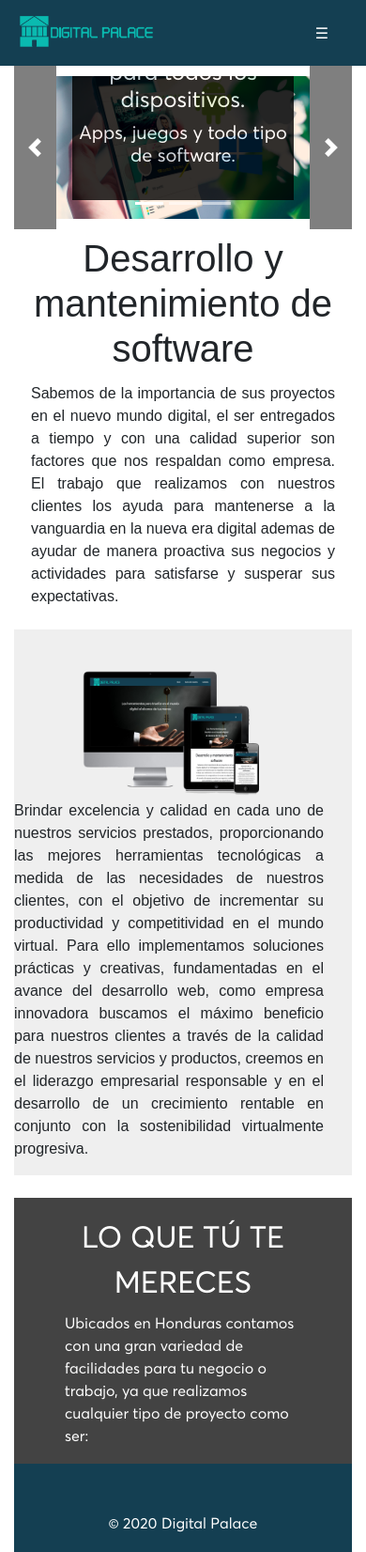
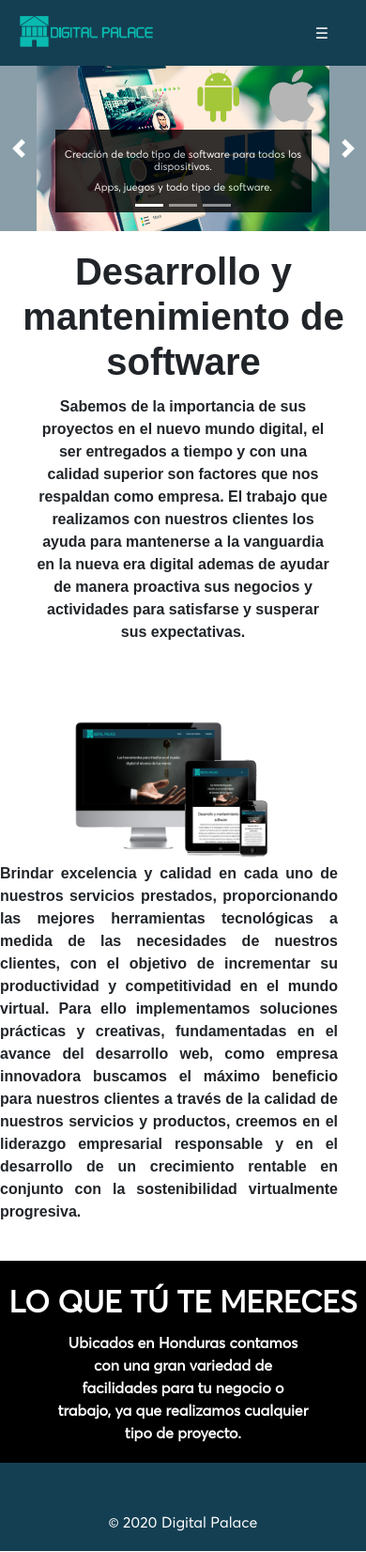
Before and after one commit to Ziliesar/digitalpalace, a PHP site: page / in a window 390 px wide. Shown: the whole page at 94% size. Run offline with PHP 8.4, Linux system fonts and the light colour scheme; some libraries are stand-ins or nearby versions.

Commit message:
cambios index

```diff
--- a/estilos/estilosp2.css
+++ b/estilos/estilosp2.css
@@ -9,6 +9,23 @@ body::-webkit-scrollbar{
 
 }
 
+
+.row2{
+    margin-right: 0px;
+ }
+.row{
+    margin-right: 0px;
+ }
+
+ .container-fluid{
+    padding-right: 0px;
+ }
+ .container-fluid2{
+    padding-right: 0px;
+ }
+
+
+
 ::-webkit-scrollbar-track        {
     background: #e2f6ff;
  }
@@ -19,12 +36,10 @@ body::-webkit-scrollbar-thumb {
 
 
 
-.container_fluid{
-    background:#efefef;
-}
+
 
 .container_fluid2{
-    background-color:#434343;
+    background-color:#000;
 }
 
 .row{
@@ -53,6 +68,188 @@ body::-webkit-scrollbar-thumb {
 }
 
 
+/*LETRAS CARRUSEL*/
+@media only screen and (max-width: 850px){
+#letraimg1{
+    height: 50%;
+}
+#letraimg1a{
+    font-size: 80%;
+}
+#letraimg1b{
+    font-size: 80%;
+}
+
+#letraimg2{
+    height: 50%;
+}
+#letraimg2a{
+    font-size: 80%;
+}
+#letraimg2b{
+    font-size: 80%;
+}
+
+#letraimg3{
+    height: 50%;
+}
+#letraimg3a{
+    font-size: 80%;
+}
+#letraimg3b{
+    font-size: 80%;
+}
+}
+
+@media only screen and (max-width: 525px){
+    #letraimg2{
+        height: 50%;
+    }
+    #letraimg2a{
+        font-size: 70%;
+    }
+    #letraimg2b{
+        font-size: 70%;
+    }
+
+    #letraimg3{
+        height: 50%;
+    }
+    #letraimg3a{
+        font-size: 60%;
+    }
+    #letraimg3b{
+        font-size: 60%;
+    }
+}
+
+@media only screen and (max-width: 430px){
+    #letraimg1{
+        height: 50%;
+    }
+    #letraimg1a{
+        font-size: 70%;
+    }
+    #letraimg1b{
+        font-size: 70%;
+    }
+
+    #letraimg2{
+        height: 50%;
+    }
+    #letraimg2a{
+        font-size: 60%;
+    }
+    #letraimg2b{
+        font-size: 60%;
+    }
+
+    #letraimg3{
+        height: 50%;
+    }
+    #letraimg3a{
+        font-size: 50%;
+    }
+    #letraimg3b{
+        font-size: 50%;
+    }
+    }
+
+    @media only screen and (max-width: 430px){
+        #letraimg1{
+            height: 50%;
+        }
+        #letraimg1a{
+            font-size: 70%;
+        }
+        #letraimg1b{
+            font-size: 70%;
+        }
+
+        #letraimg2{
+            height: 50%;
+        }
+        #letraimg2a{
+            font-size: 60%;
+        }
+        #letraimg2b{
+            font-size: 60%;
+        }
+
+        #letraimg3{
+            height: 50%;
+        }
+        #letraimg3a{
+            font-size: 50%;
+        }
+        #letraimg3b{
+            font-size: 50%;
+        }
+        }
+        @media only screen and (max-width: 380px){
+            #letraimg1{
+                height: 50%;
+            }
+            #letraimg1a{
+                font-size: 70%;
+            }
+            #letraimg1b{
+                font-size: 70%;
+            }
+
+            #letraimg2{
+                height: 50%;
+            }
+            #letraimg2a{
+                font-size: 50%;
+            }
+            #letraimg2b{
+                font-size: 50%;
+            }
+
+            #letraimg3{
+                height: 40%;
+            }
+            #letraimg3a{
+                font-size: 30%;
+            }
+            #letraimg3b{
+                font-size: 30%;
+            }
+            }
+
+            @media only screen and (max-width: 366px){
+                #letraimg1{
+                    height: 50%;
+                }
+                #letraimg1a{
+                    font-size: 50%;
+                }
+                #letraimg1b{
+                    font-size: 50%;
+                }
+
+                #letraimg2{
+                    height: 60%;
+                }
+                #letraimg2a{
+                    font-size: 50%;
+                }
+                #letraimg2b{
+                    font-size: 50%;
+                }
+
+                #letraimg3{
+                    height: 60%;
+                }
+                #letraimg3a{
+                    font-size: 40%;
+                }
+                #letraimg3b{
+                    font-size: 40%;
+                }
+                }
+/*FIN LETRAS DE CARRUSEL 1*/
 @media only screen and (max-width: 768px){
 #titl3{
     display: block;
@@ -95,15 +292,20 @@ body::-webkit-scrollbar-thumb {
 
 #parrafo2{
     text-align: center;
+    font-weight: bold;
 }
 
 #parrafo2a{
-    text-align: justify;
+    text-align: center;
    padding-top: 1%;
+
+   font-weight: bold;
 }
 
 #parrafo2b{
     padding: 5%;
+    display: inline-block
+
 }
 
 .key{
@@ -207,7 +409,7 @@ body::-webkit-scrollbar-thumb {
 
 #myCarousel2{
     text-align: center;
-    padding: 3%;
+
     background-color: #fff;
 }
 
@@ -215,8 +417,6 @@ body::-webkit-scrollbar-thumb {
 
 #myCarousel{
     text-align: center;
-    padding: 3%;
-
 }
 
 body {
@@ -432,13 +632,9 @@ nav .logo img {
 
     font-family: sans-serif;
   }
-
-  .nosotrosM{
-    font-family: ;
-  }
+/*---------------------------------*/
 
 
-/*---------------------------------*/
 
 /*----zoom al imagen-----------------------------*/
 img.zoom {
--- a/index.php
+++ b/index.php
@@ -3,10 +3,10 @@
 
 <?php include("head.php"); ?>
 
-<body style="bacgraund: red;">
+<body >
     <?php include("header.php"); ?>
-    <div id="contobj1" class="container-fluid">
-    <div id="myCarousel" class="carousel slide" data-ride="carousel" >
+    <div id="contobj1" class="container-fluid" style="padding-right: 0px;padding-left: 0px;">
+    <div id="myCarousel" class="carousel slide" data-ride="carousel" style=" padding-left: 0 !important;padding-right: 0 !important;width: 100% !important;">
         <!-- Indicador -->
         <ul class="carousel-indicators">
             <li data-target="#myCarousel" data-slide-to="0" class="active"></li>
@@ -18,41 +18,41 @@
         <div class="carousel-inner">
             <div class="carousel-item active" style="text-align: center;">
                 <img src="img/1c.JPG" alt="1" style="width:80%; text-align: center;">
-                <div class="carousel-caption d-block d-md-block" style="color: white; background-color: black; opacity:80%;">
-                    <h4>Creación de todo tipo de software para todos los dispositivos.</h5>
-                    <h5>Apps, juegos y todo tipo de software.</p>
+                <div class="carousel-caption d-block d-md-block" id="letraimg1" style="color: white; background-color: black; opacity:80%;">
+                    <h4 id="letraimg1a">Creación de todo tipo de software para todos los dispositivos.</h5>
+                    <h5 id="letraimg1b">Apps, juegos y todo tipo de software.</p>
                 </div>
             </div>
             <div class="carousel-item" >
                 <img src="img/2c.jpg" alt="2" style="width:80%">
-                <div class="carousel-caption d-block d-md-block" style="color: white; background-color: black; opacity:80%;">
-                    <h4>Creación y mantenimiento de sitios web</h5>
-                    <h5>Elaboramos y le damos mantenimiento a tu sitio web, cumpliendo con todas tus necesidades y expectativas</p>
+                <div class="carousel-caption d-block d-md-block" id="letraimg2" style="color: white; background-color: black; opacity:80%;">
+                    <h4 id="letraimg2a">Creación y mantenimiento de sitios web</h5>
+                    <h5 id="letraimg2b">Elaboramos y le damos mantenimiento a tu sitio web, cumpliendo con todas tus necesidades y expectativas</p>
                     </div>
             </div>
             <div class="carousel-item">
                 <img src="img/3c.JPG" alt="3" style="width:80%">
-                <div class="carousel-caption d-block d-md-block" style="color: white; background-color: black; opacity:80%;">
-                    <h4>Ayuda en la creación de software en tus tareas y proyectos universitarios</h5>
-                    <h5>¿Eres estudiante informatico o cursas alguna clase de computación?, ponte en contacto con nosotros para recibir ayuda</p>
+                <div class="carousel-caption d-block d-md-block" id="letraimg3" style="color: white; background-color: black; opacity:80%;">
+                    <h4 id="letraimg3a">Ayuda en la creación de software en tus tareas y proyectos universitarios</h5>
+                    <h5 id="letraimg3b">¿Eres estudiante informatico o cursas alguna clase de computación?, ponte en contacto con nosotros para recibir ayuda</p>
                     </div>
             </div>
         </div>
 
         <!-- flechas de izquierda y derecha -->
-        <a class="carousel-control-prev" href="#myCarousel" style="background: black; width:12.4%;" data-slide="prev">
+        <a class="carousel-control-prev" href="#myCarousel" style="background: #143f52; width:10%; oppacity:5%" data-slide="prev">
             <span class="carousel-control-prev-icon"></span>
         </a>
-        <a class="carousel-control-next" href="#myCarousel" style="background: black; width:12.4%;" data-slide="next">
+        <a class="carousel-control-next" href="#myCarousel" style="background: #143f52; width:10%" data-slide="next">
             <span class="carousel-control-next-icon"></span>
         </a>
     </div>
 
     <!--CARRUSEL 1-->
 
-    <div class="font-center row" id="parrafo2b" style="margin-top:-3%;margin-bottom:-3%">
-        <h1 class="col-md-12" id="parrafo2">Desarrollo y mantenimiento de software</h1>
-        <p class="col-md-12" id="parrafo2a">Sabemos de la importancia de sus proyectos en el nuevo mundo digital, el ser entregados
+    <div class="font-center row" id="parrafo2b" style=" margin-right: 0px;margin-left: 0px; ">
+        <h1 class="animate__animated animate__rollIn" id="parrafo2" >Desarrollo y mantenimiento de software</h1>
+        <p class="col-md-12" id="parrafo2a" >Sabemos de la importancia de sus proyectos en el nuevo mundo digital, el ser entregados
             a tiempo y con una calidad superior son factores que nos respaldan como empresa. El trabajo que realizamos
             con nuestros clientes los ayuda para mantenerse a la vanguardia en la nueva era digital ademas de
             ayudar de manera proactiva sus negocios y actividades para satisfarse y susperar sus expectativas.
@@ -76,7 +76,7 @@
                 <div class="carousel-item active">
                     <img src="img/key2.jpg" alt="1" style="width:100%;">
                     <div class="carousel-caption d-block d-md-block" style="top:25%" id="titl3">
-                        <h3 >Las herramientas para triunfar en el mundo digital al alcance de tus manos</h3>
+                        <h3>Las herramientas para triunfar en el mundo digital al alcance de tus manos</h3>
 
                     </div>
                 </div>
@@ -91,14 +91,14 @@
             </div>
 
 
-        <div class="container_fluid">
-            <div class="row" style="width:100%;  ">
+        <div class="container_fluid" style="padding-right: 0px;padding-left: 0px;">
+            <div class="row" style="width:100%;" style="margin-right: 0px;margin-left: 0px;">
                 <div class="col-md-5">
                     <img id="imgres" src="img/responsive1.png" >
                 </div>
 
                 <div class="col-md-7">
-                    <p class="font-center centrar">
+                    <p class="font-center centrar" style="font-weight: bold;">
                         Brindar excelencia y calidad en cada uno de nuestros servicios prestados, proporcionando las
                         mejores herramientas tecnológicas a medida de las necesidades de nuestros clientes, con el objetivo
                         de incrementar su productividad y competitividad en el mundo virtual. Para ello implementamos
@@ -111,22 +111,31 @@
         </div>
 
         <br>
-    <div class="container_fluid2">
-        <div class="row2" style="width:100%; fond-color:#fff; ">
+    <div class="container_fluid2" style="padding-right: 0px;padding-left: 0px;">
+        <div class="row2" style="width:100%; fond-color:#fff; margin-right: 0px;margin-left: 0px;">
             <div class="col-md-62" id="titulof4" >
-            <font size="6%" COLOR="white">LO QUE TÚ TE MERECES</FONT>
+            <font size="6%" COLOR="white" style="font-weight: bold;">LO QUE TÚ TE MERECES</FONT>
             </div>
 
-            <div class="col-md-62" id="parrafof2">
+            <div class="col-md-62" id="parrafof2" style="font-weight: bold; text-align:center">
             <FONT COLOR="white">Ubicados en Honduras contamos con una gran variedad de
-                facilidades para tu negocio o trabajo, ya que realizamos cualquier tipo de proyecto
-                como ser:<br>
+                facilidades para tu negocio o trabajo, ya que realizamos cualquier tipo de proyecto.<br>
 
 
             </FONT>
             </div>
         </div>
+
+
     </div>
+
+                        <div>
+                            <!--INICIO EFECTO-->
+
+         <!--FINAL EFECTO-->
+                        </div>
+
+
 
 
     </div>
@@ -143,6 +152,8 @@
             });
         });
     </script>
+
+
 </body>
 
 </html>
```
